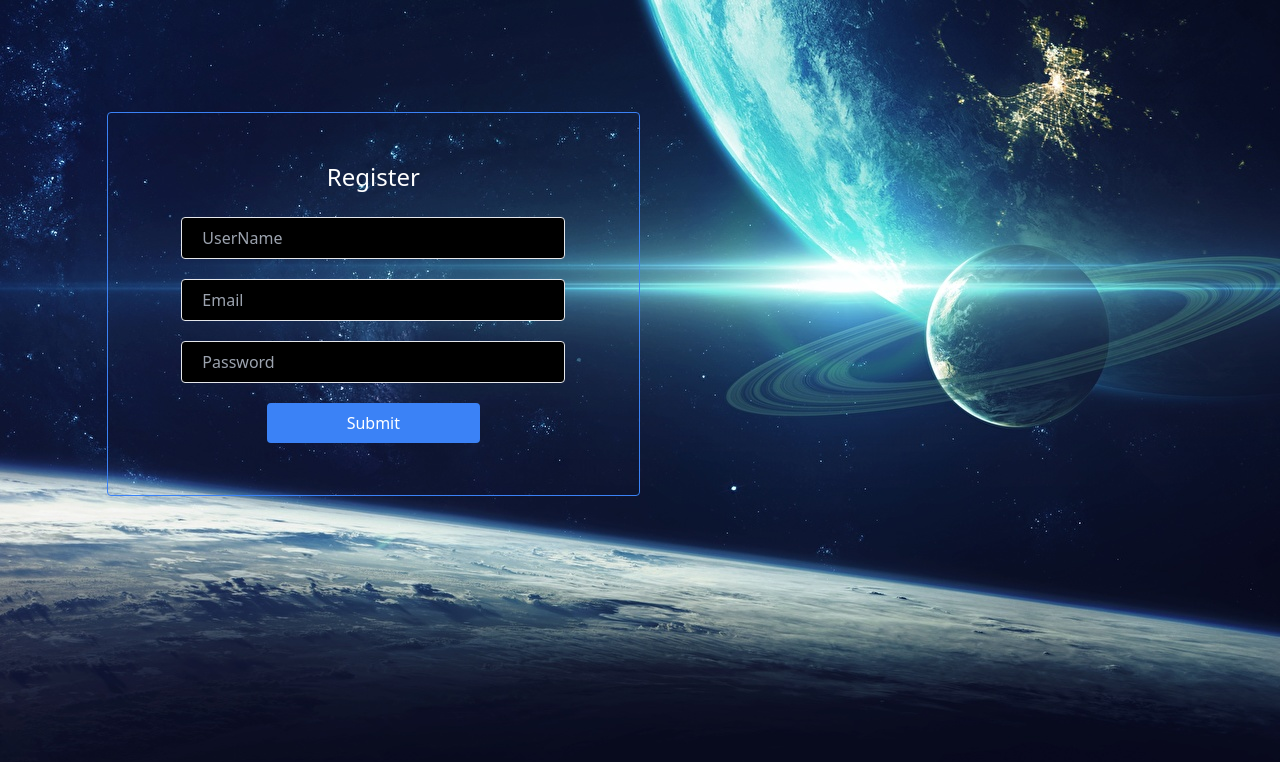
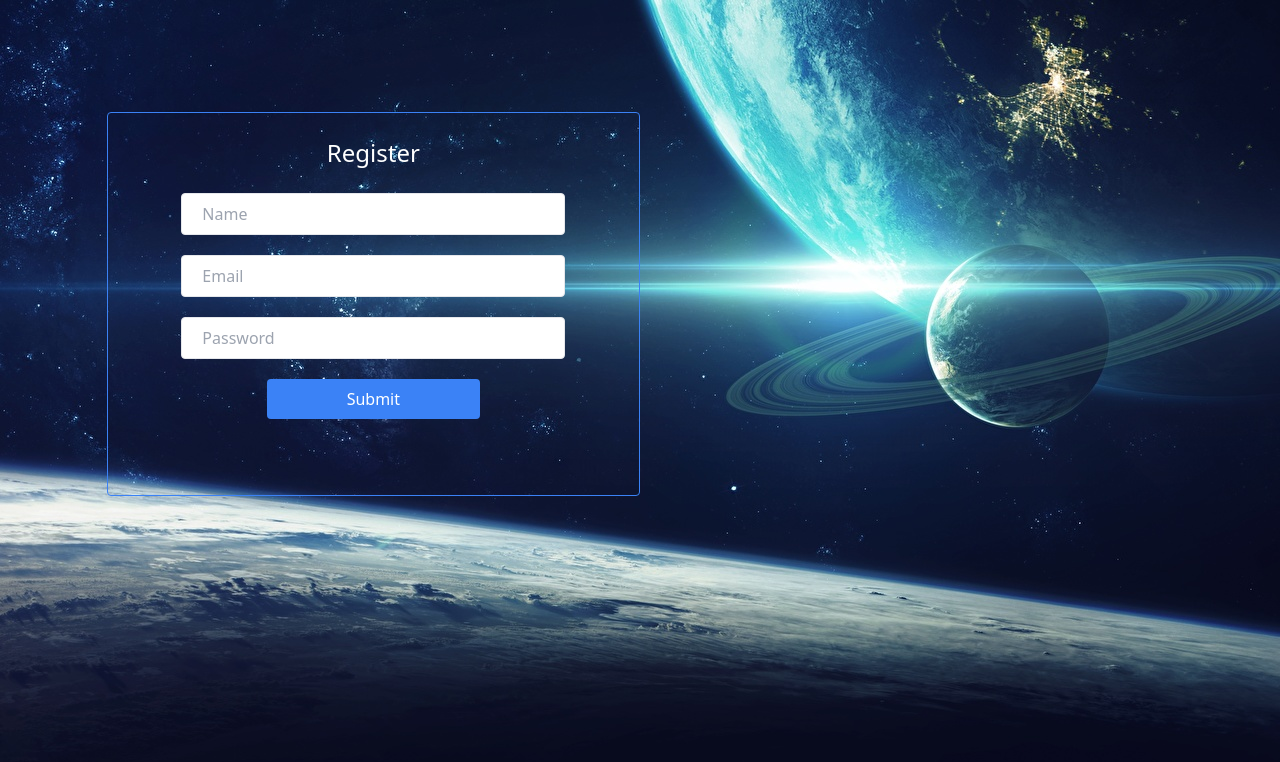
Before and after one commit to Xakim90/deliver, a React (Create React App) app in the folder client/: page / in a window 1280 px wide. Shown: the top 762 px of the page. Built offline with nearby package versions, Linux system fonts and the light colour scheme.

Commit message:
post request

```diff
--- a/client/package.json
+++ b/client/package.json
@@ -4,6 +4,7 @@
   "private": true,
   "dependencies": {
     "@craco/craco": "^6.4.2",
+    "axios": "^0.24.0",
     "cra-template": "1.1.2",
     "react": "^17.0.2",
     "react-dom": "^17.0.2",
--- a/client/src/components/Login.js
+++ b/client/src/components/Login.js
@@ -16,23 +16,23 @@ const Login = () => {
             <form onSubmit={handleSubmit(onSubmit)}>
                 <div className="grid grid-cols-12 h-screen">
                     <div className="col-span-4"></div>
-                    <div className="border mt-28 rounded shadow-2xl w-96 h-72 text-center">
+                    <div className="col-span-4 border mt-28 rounded shadow-2xl h-72 text-center">
                         <br />
                         <div className="text-2xl">Login Page</div>
                         <br />
                         <input
-                            className="rounded border border-red-300 outline-none h-10 w-72 px-4"
+                            className="rounded border border-red-300 outline-none h-10 w-80 p-5"
                             {...register("email")}
                             type="text"
                             placeholder="Email"
                         />
                         <input
-                            className="my-5 border rounded border-red-300 outline-none h-10 w-72 px-4"
+                            className="my-5 border rounded border-red-300 outline-none h-10 w-80 p-5"
                             {...register("password")}
                             type="password"
                             placeholder="Password"
                         />
-                        <input className="bg-black rounded text-white h-10 px-20 cursor-pointer" type="submit" />
+                        <input className="bg-black hover:bg-blue-600 rounded text-white h-10 px-20 cursor-pointer" type="submit" />
                     </div>
                     <div className="col-span-4"></div>
                 </div>
--- a/client/src/components/Register.js
+++ b/client/src/components/Register.js
@@ -1,15 +1,26 @@
-import React, { useState } from 'react'
+import React, { useState, useEffect } from 'react'
+import axios from 'axios'
 import { useForm } from 'react-hook-form'
 import background from '../images/s.jpg'
 
+
+
+let url = 'https://deliver-project.herokuapp.com/api/register'
+
 const Register = () => {
 
-    const { register, handleSubmit } = useForm()
-    const [result, setResult] = useState("")
-    console.log(result)
+    const { register, handleSubmit, formState: { errors } } = useForm()
+    const [loading, setLoading] = useState(false)
+
 
     const onSubmit = (data) => {
-        setResult(JSON.stringify(data))
+        loading === false ? setLoading(true) : setLoading(false)
+        axios.post(url, data)
+            .then(res => {
+                console.log(res.data)
+            }).catch(error => {
+                console.log(error.data)
+            })
     }
 
     return (
@@ -18,27 +29,39 @@ const Register = () => {
                 <form onSubmit={handleSubmit(onSubmit)}>
                     <div className="grid grid-cols-12 h-screen">
                         <br />
-                        <div className=" col-span-5 border border-blue-500 mt-28 rounded h-96 text-center">
-                            <br />
+                        <div className="col-span-5 border border-blue-500 mt-28 rounded h-96 text-center">
                             <br />
                             <div className="text-2xl text-white">Register</div>
                             <br />
                             <input
-                                className="border rounded bg-black outline-none h-10 w-96 p-5"
-                                {...register("username")}
-                                placeholder="UserName"
+                                className="border rounded bg-white outline-none h-10 w-96 p-5"
+                                {...register("name")}
+                                placeholder="Name"
+                                required
                             />
                             <input
-                                className="my-5 border rounded bg-black outline-none h-10 w-96 p-5"
+                                className="my-5 border rounded bg-white outline-none h-10 w-96 p-5"
                                 {...register("email")}
                                 placeholder="Email"
+                                required
                             />
                             <input
-                                className=" border rounded bg-black outline-none h-10 w-96 p-5"
+                                className="border rounded bg-white outline-none h-10 w-96 p-5"
                                 {...register("password")}
                                 placeholder="Password"
+                                required
                             />
-                            <input className="my-5 bg-blue-500 rounded text-white h-10 px-20 cursor-pointer" type="submit" />
+                            {
+                                loading ? (
+                                    <div
+                                        class="border border-t-0 border-red-400 rounded-b bg-red-100 px-4 py-3 text-red-700"
+                                    >
+                                        <p>Loading...</p>
+                                    </div>
+                                ) : (
+                                    <input className="my-5 bg-blue-500 rounded text-white h-10 px-20 cursor-pointer" type="submit" />
+                                )
+                            }
                         </div>
                     </div>
                 </form>
```
Also changed, not shown: 1 other file (tests, documents, lock files or other folders).
